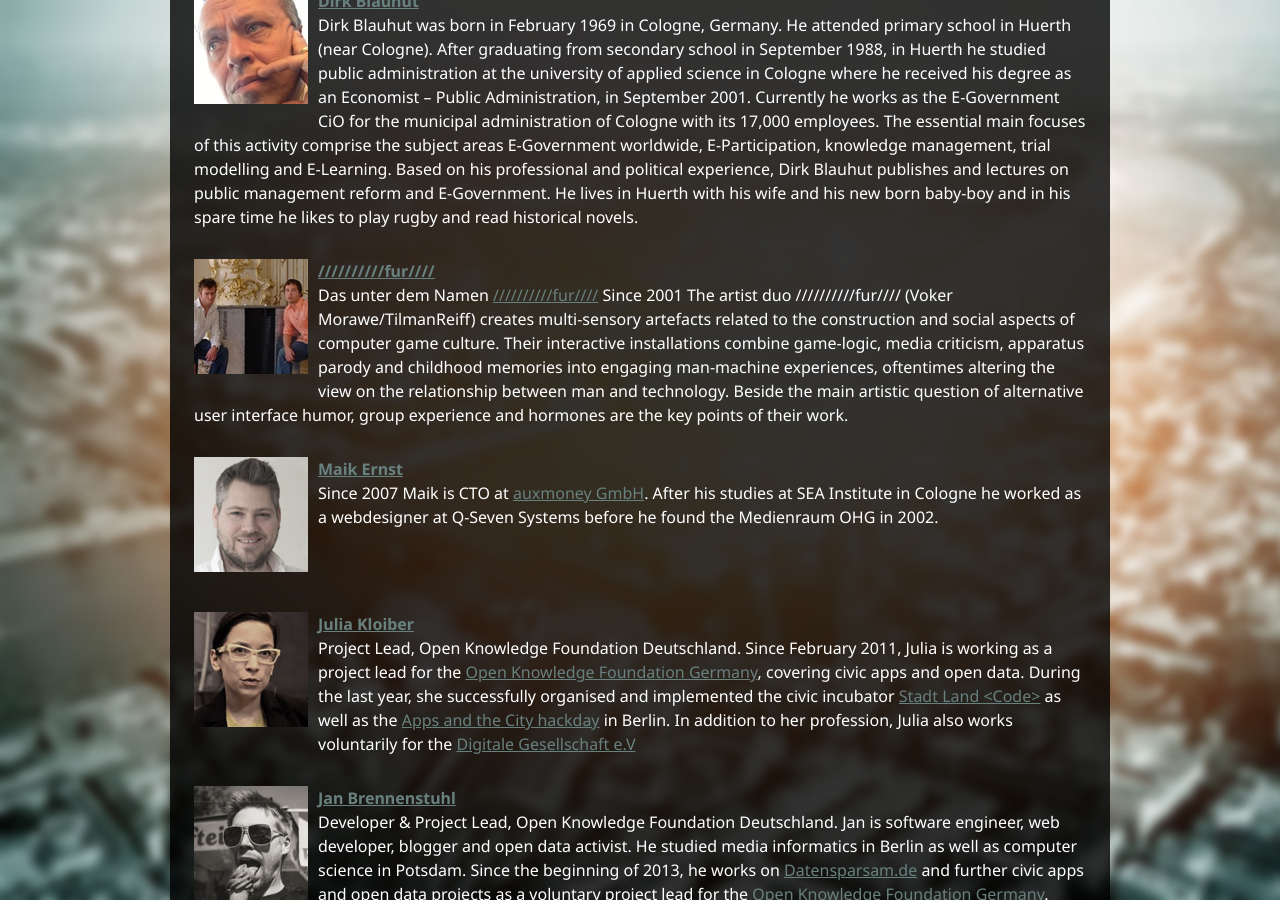
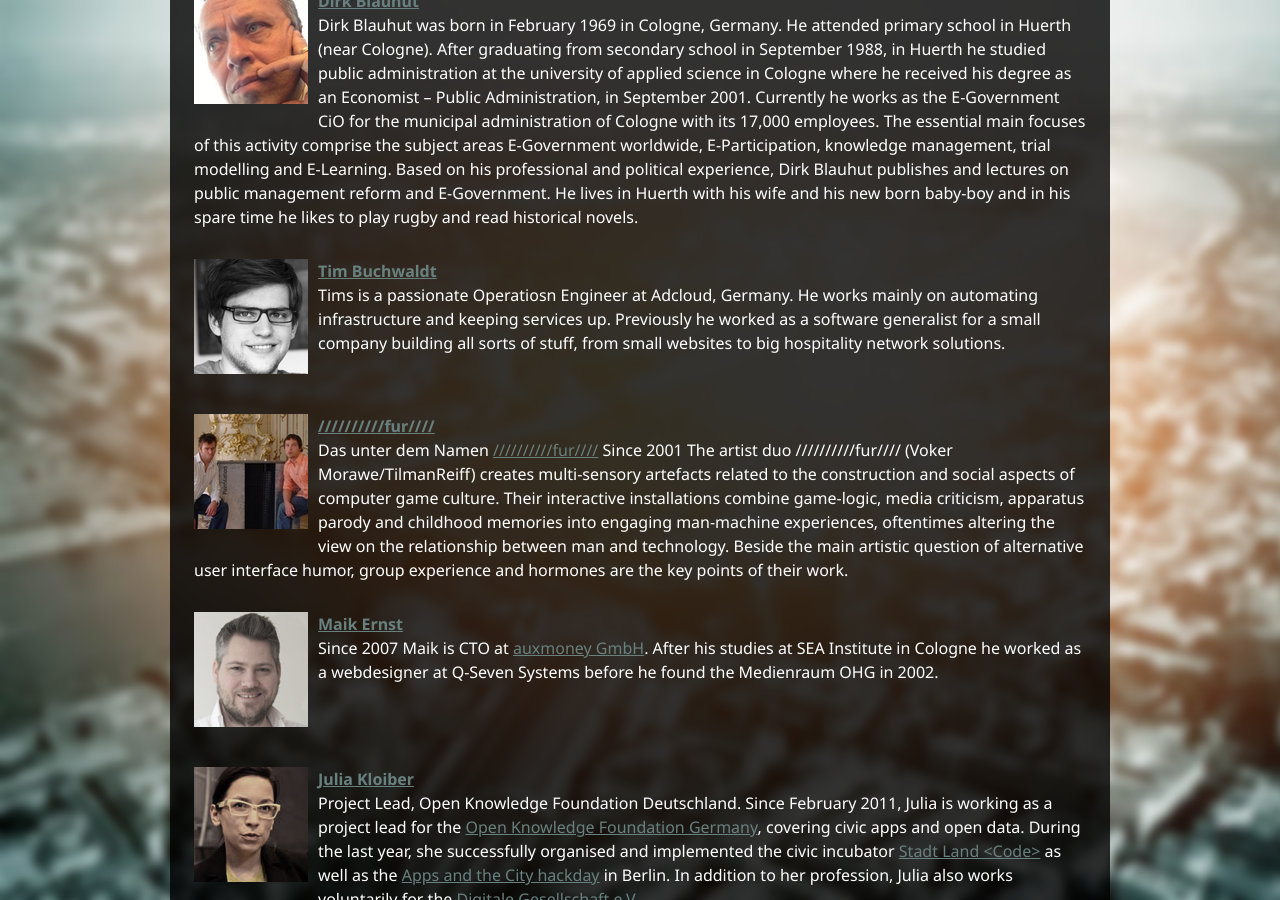
Before and after one commit to InteractiveCologne/interactivecologne.github.com, a Jekyll site: the page built from hack-n-tech.html, in a window 1280 px wide and 900 px high, scrolled down 1490 px. Built offline with Jekyll 4.4.1, drawn with Linux system fonts in a browser that asks for light colours; nearby versions of some CDN libraries.

Commit message:
added tim buchwaldt

```diff
--- a/hack-n-tech.html
+++ b/hack-n-tech.html
@@ -52,6 +52,9 @@ layout: default
 				</p>
 				<p class="speaker">
 					<img class="speaker" src="assets/images/speaker/dirk-blauhut.jpg" alt="Dirk Blauhut"/><a href="#dirk-blauhut" name="dirk-blauhut"><strong>Dirk Blauhut</strong></a><br/>Dirk Blauhut was born in February 1969 in Cologne, Germany. He attended primary school in Huerth (near Cologne). After graduating from secondary school in September 1988, in Huerth he studied public administration at the university of applied science in Cologne where he received his degree as an Economist – Public Administration, in September 2001. Currently he works as the E-Government CiO for the municipal administration of Cologne with its 17,000 employees. The essential main focuses of this activity comprise the subject areas E-Government worldwide, E-Participation, knowledge management, trial modelling and E-Learning. Based on his professional and political experience, Dirk Blauhut publishes and lectures on public management reform and E-Government. He lives in Huerth with his wife and his new born baby-boy and in his spare time he likes to play rugby and read historical novels.
+				</p>
+				<p class="speaker">
+					<img class="speaker" src="assets/images/speaker/tim-buchwaldt.jpg" alt="Tim Buchwaldt"/><a href="#tim-buchwaldt" name="tim-buchwaldt"><strong>Tim Buchwaldt</strong></a><br/>Tims is a passionate Operatiosn Engineer at Adcloud, Germany. He works mainly on automating infrastructure and keeping services up. Previously he worked as a software generalist for a small company building all sorts of stuff, from small websites to big hospitality network solutions.
 				</p>
 				<p class="speaker">
 					<img class="speaker" src="assets/images/speaker/fur.jpg" alt="//////////fur////"/><a href="#fur" name="fur"><strong>//////////fur////</strong></a><br/>	Das unter dem Namen <a href="http//www.fursr.com">//////////fur////</a> Since 2001 The artist duo //////////fur//// (Voker Morawe/TilmanReiff) creates multi-sensory artefacts related to the construction and social aspects of computer game culture. Their interactive installations combine game-logic, media criticism, apparatus parody and childhood memories into engaging man-machine experiences, oftentimes altering the view on the relationship between man and technology. Beside the main artistic question of alternative user interface humor, group experience and hormones are the key points of their work.
--- a/speakers.html
+++ b/speakers.html
@@ -20,6 +20,9 @@ layout: default
 		</p>
 		<p class="speaker">
 			<img class="speaker" src="assets/images/speaker/jan_brennenstuhl.jpg" alt="Jan Brennenstuhl"/><a href="#jan-brennenstuhl" name="jan-brennenstuhl"><strong>Jan Brennenstuhl</strong></a><br/>Developer & Project Lead, Open Knowledge Foundation Deutschland. Jan is software engineer, web developer, blogger and open data activist. He studied media informatics in Berlin as well as computer science in Potsdam. Since the beginning of 2013, he works on <a href="https://www.datensparsam.de/">Datensparsam.de</a> and further civic apps and open data projects as a voluntary project lead for the <a href="http://okfn.de/">Open Knowledge Foundation Germany</a>.
+		</p>
+		<p class="speaker">
+			<img class="speaker" src="assets/images/speaker/tim-buchwaldt.jpg" alt="Tim Buchwaldt"/><a href="#tim-buchwaldt" name="tim-buchwaldt"><strong>Tim Buchwaldt</strong></a><br/>Tims is a passionate Operatiosn Engineer at Adcloud, Germany. He works mainly on automating infrastructure and keeping services up. Previously he worked as a software generalist for a small company building all sorts of stuff, from small websites to big hospitality network solutions.
 		</p>
 		<p class="speaker">
 			<img class="speaker" src="assets/images/speaker/sebastian-deutsch.jpg" alt="Sebastian Deutsch"/><a href="#sebastian-deutsch" name="sebastian-deutsch"><strong>Sebastian Deutsch</strong></a><br/>Sebastian Deutsch is one of the founders of 9elements. He started hacking at a young age on a Commodore Amiga computer. From then on he developed software on various platforms - but he loves the web the most. He enjoys programming Ruby on Rails and loves to create new interfaces using technologies like HTML5 and JavaScript. Sebastian has a university degree in Computer Science from the Technische Universität Dortmund. When he is not hacking he loves to ski in the alps. His talk: <em>KPIs for Nerds - All about KPIs you ever wanted to know (but was always afraid to ask)</em>.
```
Also changed, not shown: assets/images/speaker/tim-buchwaldt.jpg (added).
